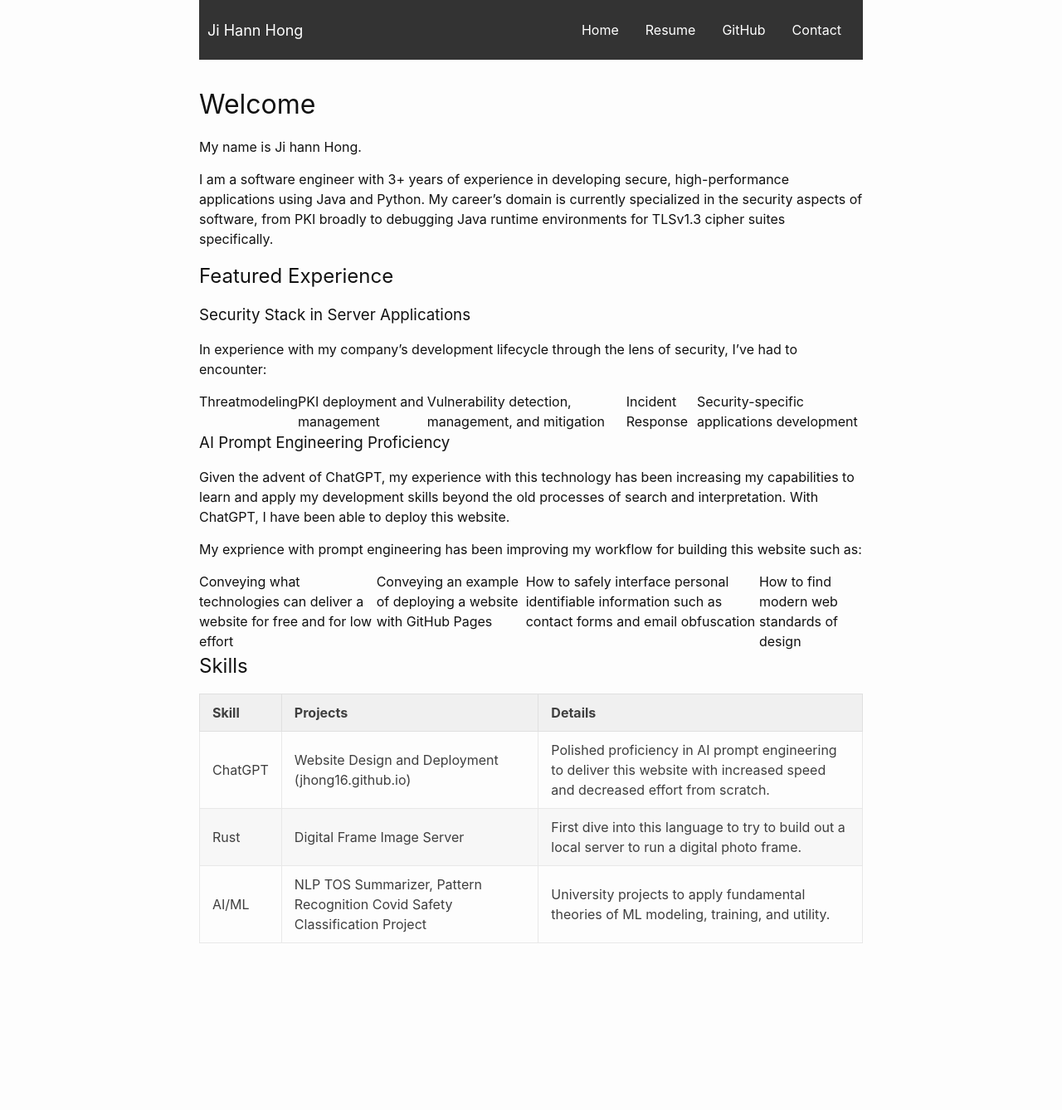
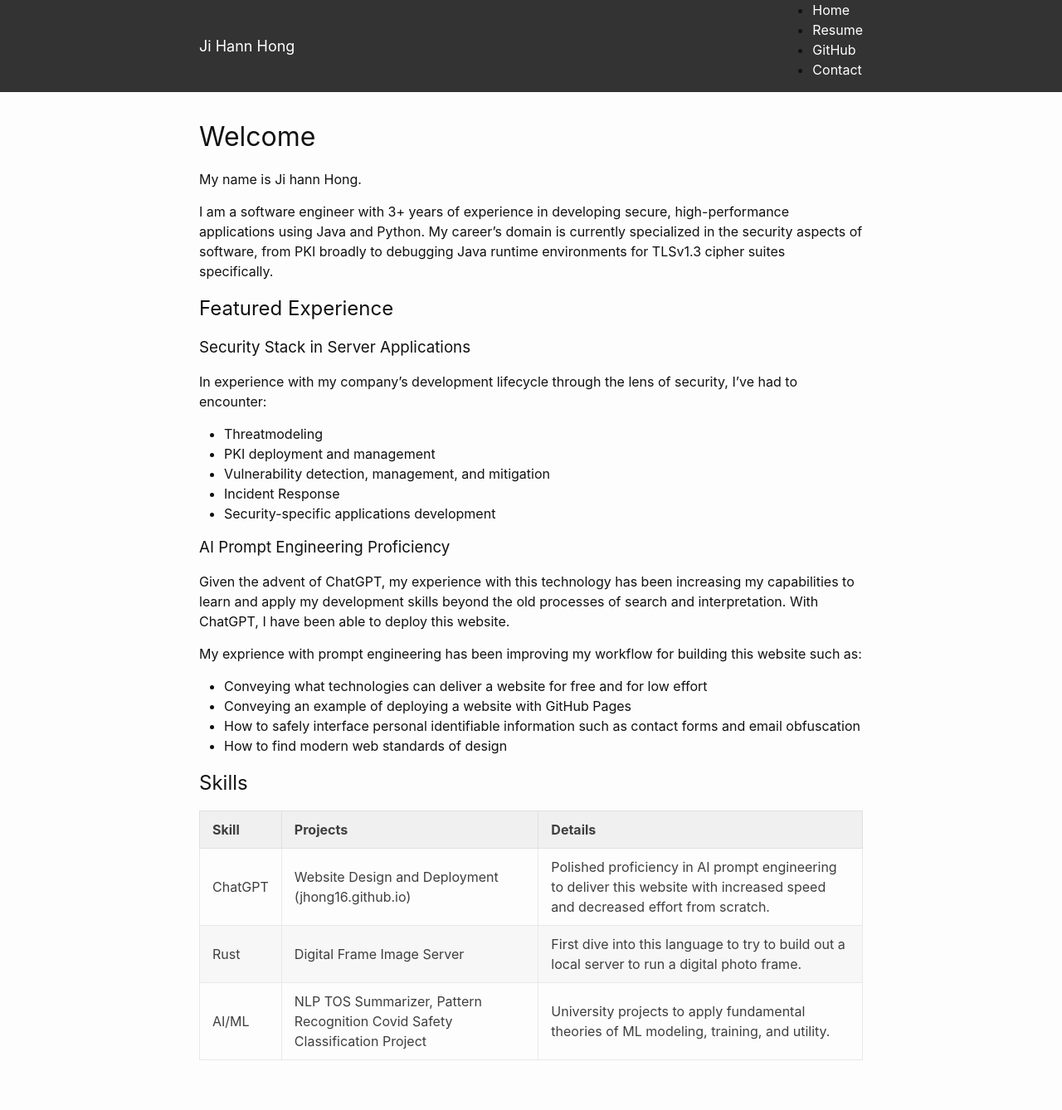
Before and after one commit to jhong16/My-Github-Page, a Jekyll site: the page built from index.md, in a window 1280 px wide. Shown: the whole page at 83% size. Built offline with Jekyll 4.4.1, drawn with Linux system fonts in a browser that asks for light colours; before the commit the page ends 1197 px from its top, so only the background shows below that.

Commit message:
Update header.html

```diff
--- a/_includes/header.html
+++ b/_includes/header.html
@@ -7,45 +7,44 @@
       --on-large: 1024px;      /* Replace with Minima's $on-large breakpoint */
     }
 
-    /* Navbar container with wrapper styling */
+    /* Navbar container to center content */
     .nav-container {
       width: 100%;
+      background-color: #333; /* Full-width background */
+    }
+
+    /* Inner wrapper for content alignment and max width */
+    .nav-inner {
       max-width: calc(var(--content-width) - var(--spacing-unit));
       margin: 0 auto;
       padding: 0 calc(var(--spacing-unit) * 0.5);
+      display: flex;
+      justify-content: space-between;
+      align-items: center;
       box-sizing: border-box;
     }
 
     /* Apply additional padding on larger screens */
     @media screen and (min-width: var(--on-large)) {
-      .nav-container {
+      .nav-inner {
         max-width: calc(var(--content-width) - (var(--spacing-unit) * 2));
         padding: 0 var(--spacing-unit);
       }
     }
 
-    /* Base styling for navigation */
-    nav {
-      background-color: #333;
-      padding: 10px;
-      display: flex;
-      justify-content: space-between;
-      align-items: center;
-    }
-
-    /* Style the nav items */
-    ul {
+    /* Base styling for navigation items */
+    nav ul {
       list-style-type: none;
       margin: 0;
       padding: 0;
       display: flex;
     }
 
-    ul li {
+    nav ul li {
       margin: 0;
     }
 
-    ul li a {
+    nav ul li a {
       display: block;
       color: white;
       text-align: center;
@@ -63,7 +62,7 @@
 
     /* Show the hamburger icon and hide the nav links on smaller screens */
     @media (max-width: 600px) {
-      ul {
+      nav ul {
         display: none;
         flex-direction: column;
         width: 100%;
@@ -73,7 +72,7 @@
         left: 0;
       }
 
-      ul.responsive {
+      nav ul.responsive {
         display: flex;
       }
 
@@ -85,10 +84,10 @@
 </head>
 
 <body>
-  <!-- Navigation container to match Minima's wrapper width and padding -->
+  <!-- Navigation container to span full width -->
   <div class="nav-container">
-    <nav>
-      <!-- Brand name / Title -->
+    <!-- Inner wrapper to control content alignment -->
+    <div class="nav-inner">
       <a href="/" style="color: white; font-size: 18px; text-decoration: none;">Ji Hann Hong</a>
 
       <!-- Hamburger icon for mobile -->
@@ -101,7 +100,7 @@
         <li><a href="https://github.com/jhong16" style="color: white; text-decoration: none;">GitHub</a></li>
         <li><a href="/contact" style="color: white; text-decoration: none;">Contact</a></li>
       </ul>
-    </nav>
+    </div>
   </div>
 
   <script>
```
